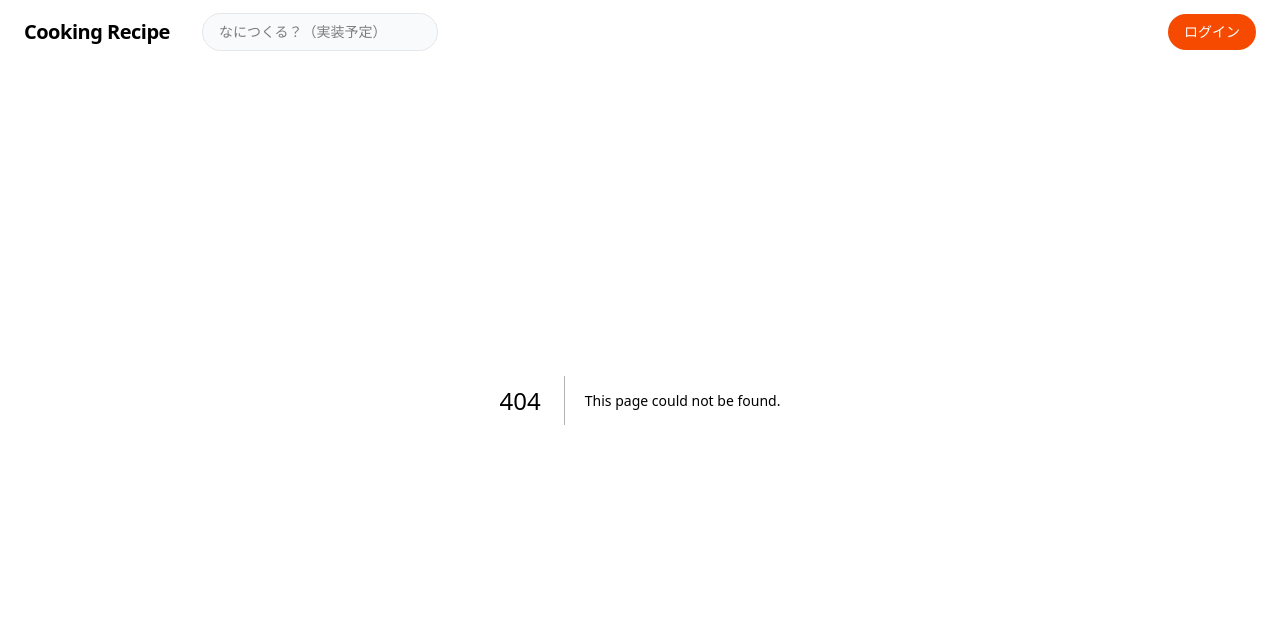
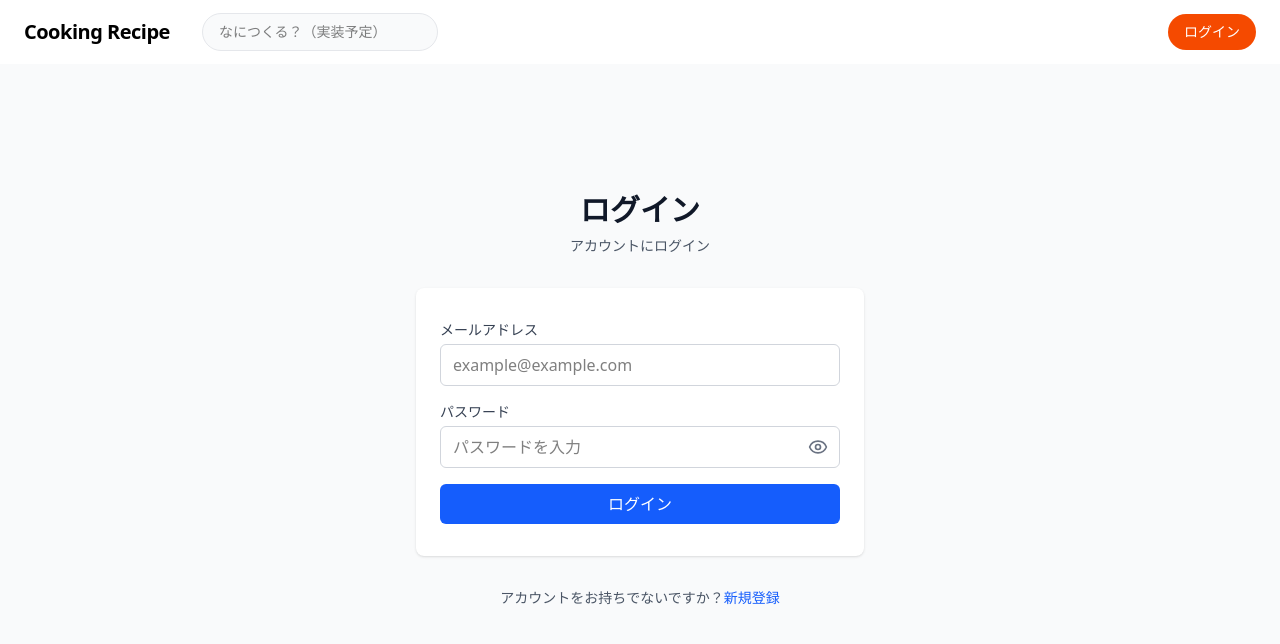
Before and after one commit to Nii1214/cooking-recipe, a Next.js app: page /login in a window 1280 px wide. Before the commit this address had no page. Shown: the top 644 px of the page. Built offline with nearby package versions, Linux system fonts and the light colour scheme.

Commit message:
feat; ログイン機能を追加

```diff
--- /dev/null
+++ b/src/app/(auth)/login/actions.ts
@@ -0,0 +1,27 @@
+'use server';
+import { AuthRepositoryImpl } from "@/infrastructure/repositories/auth-repository-impl";
+import { LoginResult } from "@/types/auth";
+import { LoginUseCase } from "@/usecase/auth/login.usecase";
+import { redirect } from "next/navigation";
+
+export async function loginAction (
+    _prevState: LoginResult | null,
+    formData: FormData
+):Promise<LoginResult> {
+
+    const email = formData.get('email') as string;
+    const password = formData.get('password') as string;
+
+    // 依存性注入
+    const repository = new AuthRepositoryImpl();
+    const useCase = new LoginUseCase(repository);
+
+    const result = await useCase.execute({ email, password });
+
+    if(result.success){
+        //ログイン成功時にトップページへリダイレクト
+        redirect('/top');
+    }
+
+    return result;
+}
--- /dev/null
+++ b/src/app/(auth)/login/page.tsx
@@ -0,0 +1,23 @@
+import { LoginForm } from "@/presentation/components/auth/login-form";
+
+export default function LoginPage() {
+    return (
+        <div className="min-h-screen flex items-center justify-center bg-gray-50 py-12 px-4">
+            <div className="w-full max-w-md space-y-8">
+                <div>
+                    <h1 className="text-center text-3xl font-bold text-gray-900">ログイン</h1>
+                    <p className="mt-2 text-center text-sm text-gray-600">アカウントにログイン</p>
+                </div>
+                <div className="bg-white py-8 px-6 shadow rounded-lg">
+                    <LoginForm />
+                </div>
+                <p className="text-center text-sm text-gray-600">
+                    アカウントをお持ちでないですか？
+                    <a href="/signup" className="font-medium text-blue-600 hover:text-blue-500">
+                        新規登録
+                    </a>
+                </p>
+            </div>
+        </div>
+    );
+}
--- a/src/domain/repositories/auth-repository.ts
+++ b/src/domain/repositories/auth-repository.ts
@@ -1,6 +1,7 @@
-import { SignupInput, User } from "@/types/auth";
+import { LoginInput, SignupInput, User } from "@/types/auth";
 
 export interface AuthRepository {
     signup(input: SignupInput): Promise<User>;
+    login(input: LoginInput) : Promise<User>;
     findByEmail(email: string): Promise<User | null>;
 }
--- a/src/infrastructure/repositories/auth-repository-impl.ts
+++ b/src/infrastructure/repositories/auth-repository-impl.ts
@@ -1,6 +1,6 @@
 import { AuthRepository } from "@/domain/repositories/auth-repository";
 import { createClient } from "@/lib/supabase/server";
-import { SignupInput, User } from "@/types/auth";
+import { LoginInput, SignupInput, User } from "@/types/auth";
 
 export class AuthRepositoryImpl implements AuthRepository {
     async signup(input: SignupInput): Promise<User> {
@@ -27,6 +27,31 @@ export class AuthRepositoryImpl implements AuthRepository {
         };
     }
 
+    async login(input: LoginInput): Promise<User> {
+        const supabase = await createClient();
+
+        const {data, error} = await supabase.auth.signInWithPassword({
+            email: input.email,
+            password: input.password,
+        });
+
+        // エラーチェック
+        if(error) {
+            throw new Error(`Login failed: ${error.message}`);
+        }
+
+        // nullチェック
+        if(!data.user) {
+            throw new Error('ログインに失敗しました');
+        }
+
+        return {
+            id: data.user.id,
+            email: data.user.email!,
+            createdAt: new Date(data.user.created_at),
+        };
+    }
+
     async findByEmail(email: string) : Promise<User | null> {
         // カスタムロジックが必要な場合のみ追加
         return null;
--- /dev/null
+++ b/src/presentation/components/auth/login-form.tsx
@@ -0,0 +1,69 @@
+'use client';
+import { loginAction } from "@/app/(auth)/login/actions";
+import { LoginResult } from "@/types/auth";
+import { useActionState, useState } from "react";
+import { Eye, EyeOff } from 'lucide-react';
+
+export function LoginForm() {
+    const [state, formAction, isPending] = useActionState<LoginResult | null, FormData>(
+        loginAction,
+        null
+    );
+    const [showPassword, setShowPassword] = useState(false);
+
+    return (
+        <form action={formAction} className="space-y-4 max-w-md mx-auto">
+            <div>
+                <label htmlFor="email" className="block text-sm font-medium text-gray-700">
+                    メールアドレス
+                </label>
+                <input
+                    id="email"
+                    name="email"
+                    type="email"
+                    required
+                    className="mt-1 block w-full rounded-md border border-gray-300 px-3 py-2"
+                    placeholder="example@example.com"
+                />
+            </div>
+            <div>
+                <label htmlFor="password" className="block text-sm font-medium text-gray-700">
+                    パスワード
+                </label>
+                <div className="relative mt-1">
+                    <input
+                        id="password"
+                        name="password"
+                        type={showPassword ? "text" : "password"}
+                        required
+                        className="block w-full rounded-md border border-gray-300 px-3 py-2 pr-10"
+                        placeholder="パスワードを入力"
+                    />
+                    <button
+                        type="button"
+                        onClick={() => setShowPassword(!showPassword)}
+                        className="absolute right-3 top-1/2 -translate-y-1/2 text-gray-500 hover:text-gray-700"
+                    >
+                        {showPassword ? (
+                            <EyeOff className="h-5 w-5" />
+                        ) : (
+                            <Eye className="h-5 w-5" />
+                        )}
+                    </button>
+                </div>
+            </div>
+            {state && !state.success && (
+                <div className="rounded-md bg-red-50 p-3">
+                    <p className="text-sm text-red-800">{state.error}</p>
+                </div>
+            )}
+            <button
+                type="submit"
+                disabled={isPending}
+                className="w-full bg-blue-600 text-white rounded-md px-4 py-2 hover:bg-blue-700 disabled:opacity-50"
+            >
+                {isPending ? 'ログイン中...' : 'ログイン'}
+            </button>
+        </form>
+    );
+}
--- a/src/types/auth.ts
+++ b/src/types/auth.ts
@@ -15,3 +15,14 @@ export type SignupInput = {
 export type SignupResult =
     | { success: true; user: User}
     | { success: false; error: string};
+
+// ログイン用の入力データ
+export type LoginInput = {
+    email: string,
+    password: string,
+}
+
+// ログイン用出力データ(Resultパターン)
+export type LoginResult =
+    | {success: true; user: User}
+    | {success: false; error: string}
--- /dev/null
+++ b/src/usecase/auth/login.usecase.ts
@@ -0,0 +1,40 @@
+import { AuthRepository } from "@/domain/repositories/auth-repository";
+import { LoginInput, LoginResult } from "@/types/auth";
+import { getAuthErrorMessage } from "@/utils/auth-error-handler";
+
+export class LoginUseCase {
+    constructor(private authRepository: AuthRepository){}
+
+    async execute(input: LoginInput): Promise<LoginResult> {
+        try {
+            // メールアドレス形式チェック
+            if(!this.isValidEmail(input.email)) {
+                return {
+                    success:false,
+                    error: 'メールアドレスの形式が正しくありません'
+                };
+            }
+
+            // パスワードが空でないかチェック
+            if(input.password.length === 0){
+                return {
+                    success: false,
+                    error: 'パスワードを入力してください'
+                }
+            }
+
+            const user = await this.authRepository.login(input);
+            return { success: true, user};
+        }catch (error) {
+            const errorMessage = getAuthErrorMessage(error);
+            return {
+                success: false,
+                error: errorMessage
+            };
+        }
+    }
+
+    private isValidEmail(email: string): boolean {
+        return /^[^\s@]+@[^\s@]+\.[^\s@]+$/.test(email);
+    }
+}
```
